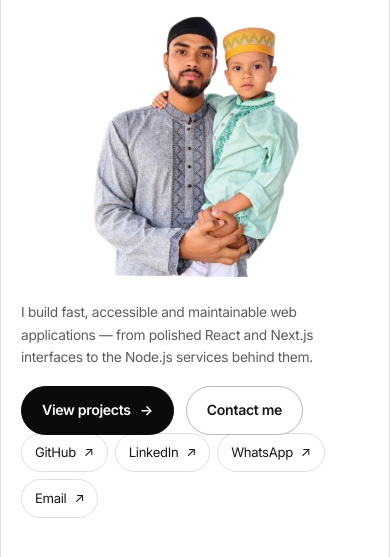
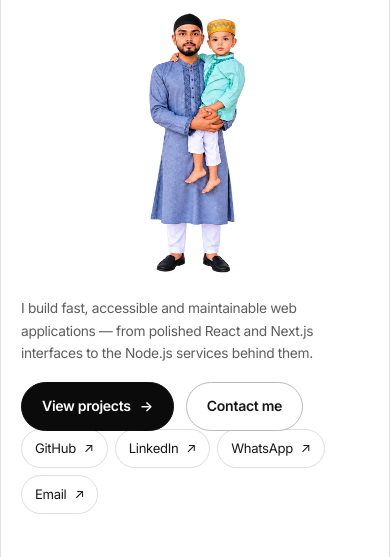
Before and after one commit to shawonhaque/shawonhaque.github.io, a plain HTML site: page index.html in a window 390 px wide. Shown: the part 285-842 px from the top of the page. Drawn offline with Linux system fonts and the light colour scheme.

Commit message:
Use the Shawon3d render as the hero photo (#24)
* Use the Shawon3d render as the hero photo

Crop the uploaded Shawon3d.png to its content (the 1672x941 canvas was
mostly empty transparent space around a tall 363x941 figure) and serve
it as portrait-3d.png/webp. Point the hero picture and preload at it,
and switch the portrait to height-based sizing so the taller figure
keeps its aspect ratio at every breakpoint.

Co-authored-by: openhands <openhands@all-hands.dev>

* Point Person structured-data image at the new hero render

Co-authored-by: openhands <openhands@all-hands.dev>

---------

Co-authored-by: openhands <openhands@all-hands.dev>

```diff
--- a/assets/css/styles.css
+++ b/assets/css/styles.css
@@ -447,8 +447,8 @@ html[data-theme="light"] .theme-toggle .icon-moon { display: none; }
   display: flex;
   justify-content: center;
   align-items: flex-end;
-  /* Sized by the portrait's own width, so the box is exactly as tall as the
-     image and the intrinsic 386:474 ratio is never stretched. */
+  /* Sized by the 3D figure's height; the box grows with it so the intrinsic
+     363:941 ratio is never stretched. */
   height: auto;
   /* The portrait drifts up to 16px above this box, so leave headroom under the
      title rather than letting the peak crowd it. */
@@ -457,8 +457,8 @@ html[data-theme="light"] .theme-toggle .icon-moon { display: none; }
 .portrait { display: flex; align-items: flex-end; }
 .portrait img {
   display: block;
-  width: 280px;
-  height: auto;
+  height: clamp(300px, 42vh, 430px);
+  width: auto;
   max-width: 100%;
   object-fit: contain;
   object-position: center bottom;
@@ -1467,7 +1467,7 @@ html.has-entrance .hero-stack { animation: fadeUp 0.8s 0.95s var(--ease) both; }
   .hero-actions { grid-template-columns: minmax(0, 1fr); gap: 20px; padding-bottom: 26px; }
   .hero-copy { max-width: 100%; }
   .hero-visual { margin-top: 32px; }
-  .portrait img { width: 220px; }
+  .portrait img { height: 300px; }
   .hero-links { justify-content: flex-start; gap: 7px; }
   .hero-links a { min-width: 0; padding: 8px 13px; }
   .hero-stack { padding-bottom: 22px; }
@@ -1477,7 +1477,7 @@ html.has-entrance .hero-stack { animation: fadeUp 0.8s 0.95s var(--ease) both; }
 
 @media (max-width: 560px) {
   .hero-visual { margin-top: 30px; }
-  .portrait img { width: 215px; }
+  .portrait img { height: 260px; }
   .hero-actions { gap: 16px; padding-bottom: 20px; }
   .projects { grid-template-columns: 1fr; gap: 18px; }
   .experience { border-width: 3px; }
--- a/index.html
+++ b/index.html
@@ -36,7 +36,7 @@
 
   <link rel="preconnect" href="https://fonts.googleapis.com" />
   <link rel="preconnect" href="https://fonts.gstatic.com" crossorigin />
-  <link rel="preload" as="image" href="assets/img/portrait-new.webp" type="image/webp" />
+  <link rel="preload" as="image" href="assets/img/portrait-3d.webp" type="image/webp" />
   <link href="https://fonts.googleapis.com/css2?family=Inter:wght@400;500;600;700;800&amp;family=JetBrains+Mono:wght@400;500&amp;display=swap" rel="stylesheet" />
   <link rel="stylesheet" href="assets/css/styles.css" />
 
@@ -46,7 +46,7 @@
     "@type": "Person",
     "name": "Shawon Haque",
     "url": "https://shawonhaque.github.io/",
-    "image": "https://shawonhaque.github.io/assets/img/portrait-new.png",
+    "image": "https://shawonhaque.github.io/assets/img/portrait-3d.png",
     "jobTitle": "Full Stack Developer",
     "email": "mailto:shawonhaque141@outlook.com",
     "telephone": "+8801318123867",
@@ -162,9 +162,9 @@
           <div class="hero-visual">
             <div class="portrait">
               <picture>
-                <source srcset="assets/img/portrait-new.webp" type="image/webp" />
-                <img src="assets/img/portrait-new.png" width="386" height="474"
-                     alt="Portrait of Shawon Haque" fetchpriority="high" decoding="async" />
+                <source srcset="assets/img/portrait-3d.webp" type="image/webp" />
+                <img src="assets/img/portrait-3d.png" width="363" height="941"
+                     alt="3D render of Shawon Haque" fetchpriority="high" decoding="async" />
               </picture>
             </div>
           </div>
```
Also changed, not shown: assets/img/portrait-3d.png (added), assets/img/portrait-3d.webp (added), 1 other file.
